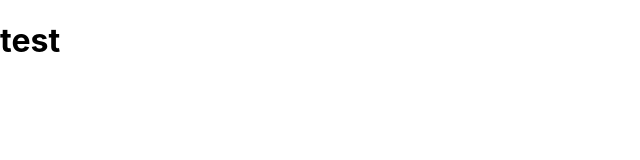
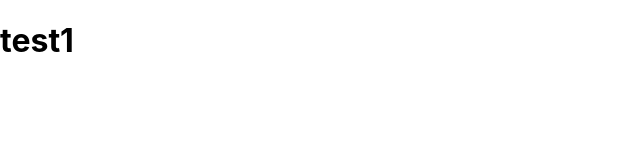
Before and after one commit to Maasym/portfolio, a React (Create React App) app: page / in a window 1280 px wide. Shown: the top 160 px of the page, without its empty margins (0-640 px from the left). Built offline with nearby package versions, Linux system fonts and the light colour scheme.

Commit message:
workflow test

```diff
--- a/src/App.js
+++ b/src/App.js
@@ -3,7 +3,7 @@
 function App() {
   return (
     <div className="App">
-      <h1>test</h1>
+      <h1>test1</h1>
     </div>
   );
 }
```
